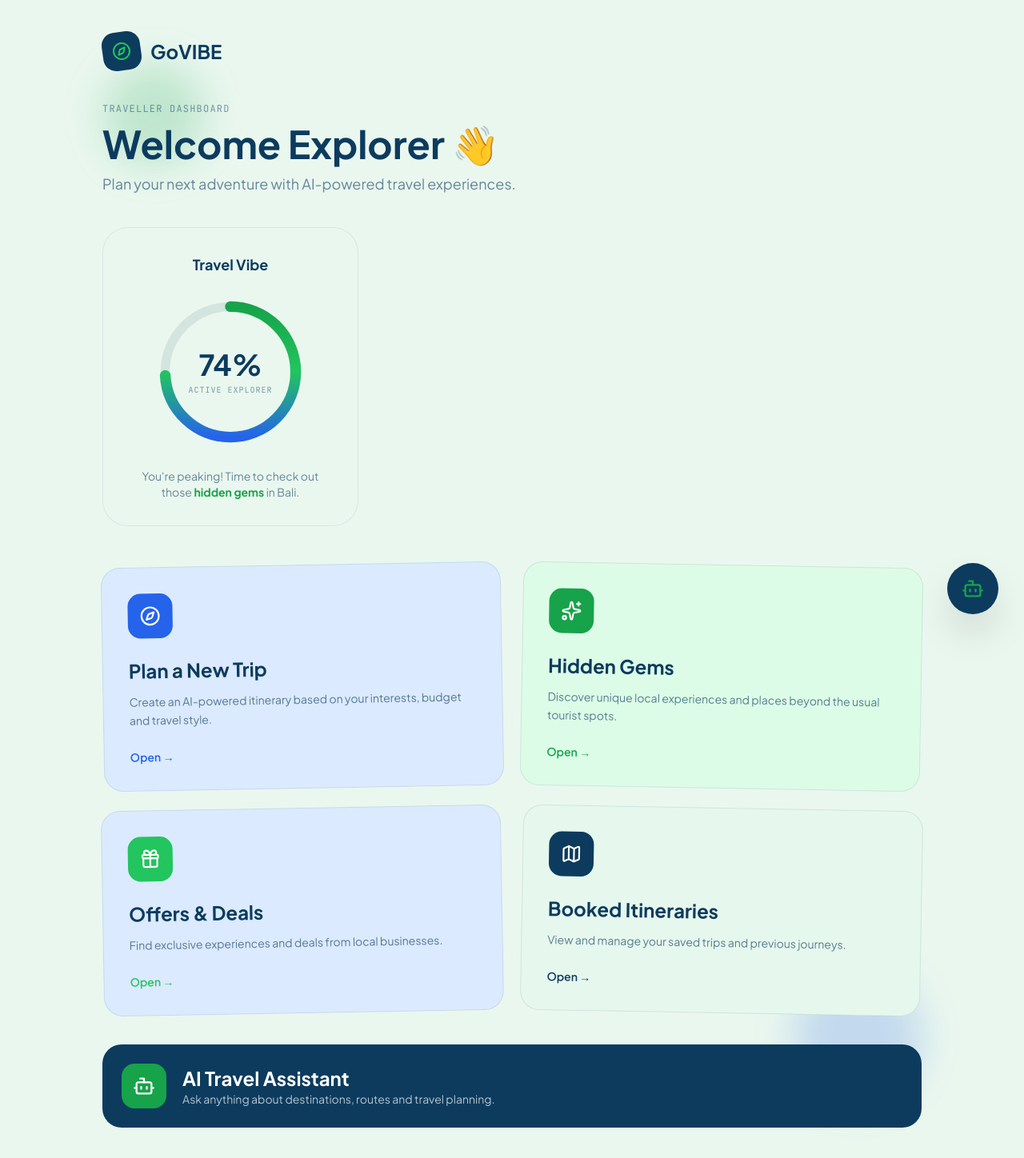
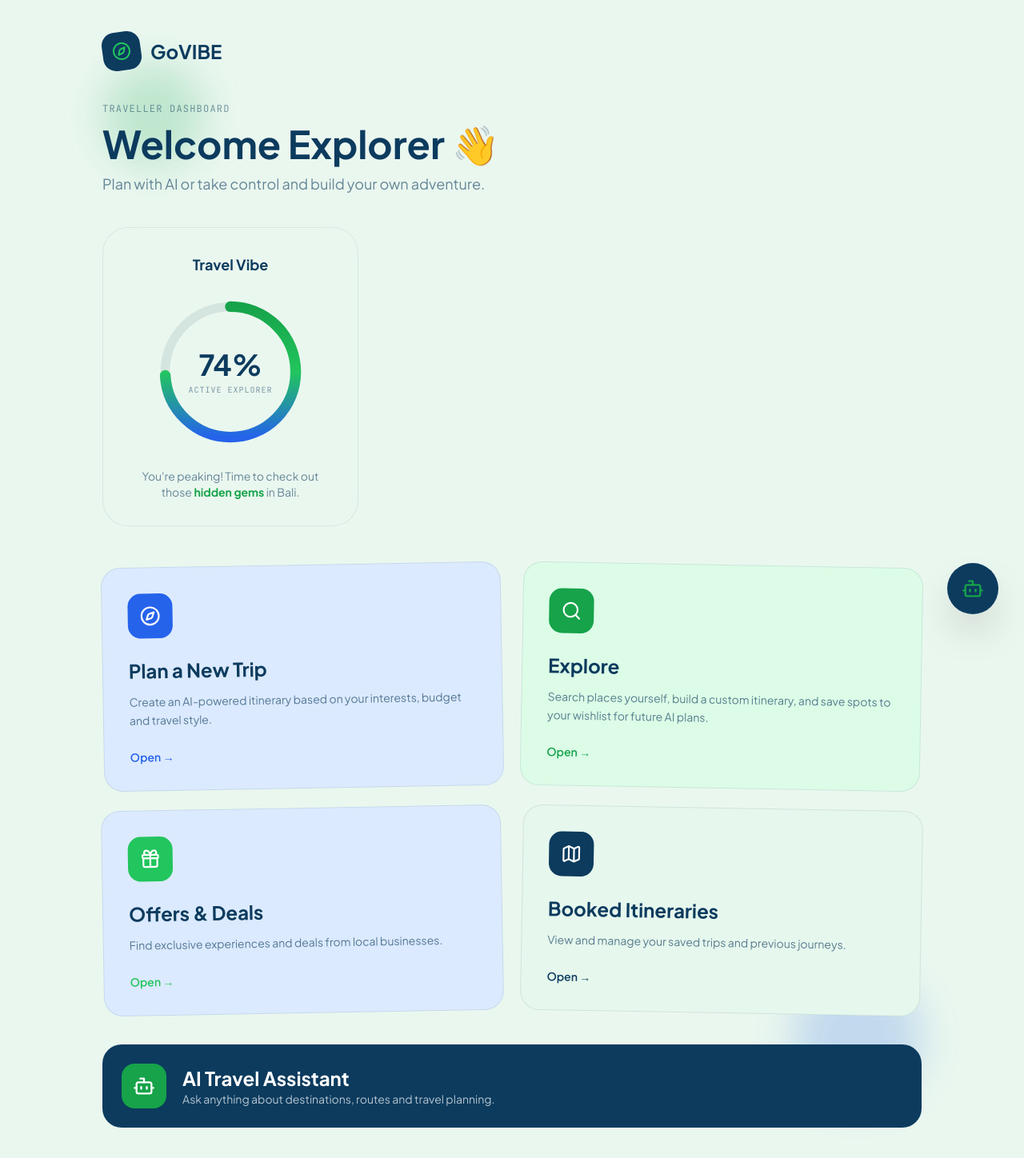
Before and after one commit to lovinsha08-cpu/GoVIBE-AI, a React app in the folder govibe-ai/frontend/: page /dashboard in a window 1280 px wide. Shown: the whole page at 80% size. Built offline with nearby package versions, Linux system fonts and the light colour scheme; no server answers; the HTML template or start-up script is replaced by a standard one; a web font is replaced by a local one.

Commit message:
feat: replace dashboard Hidden Gems card with Explore

```diff
--- a/govibe-ai/frontend/src/pages/TravelerDashboard.jsx
+++ b/govibe-ai/frontend/src/pages/TravelerDashboard.jsx
@@ -1,289 +1,37 @@
 import { useState } from "react";
 import { motion } from "framer-motion";
 import { useNavigate } from "react-router-dom";
-import {
-  Compass,
-  Sparkles,
-  Gift,
-  Map,
-  Bot
-} from "lucide-react";
+import { Compass, Search, Gift, Map, Bot } from "lucide-react";
 import AIAssistantChat from "../components/AIAssistantChat";
 import VibeMeter from "../components/VibeMeter";
 import FloatingAssistantButton from "../components/FloatingAssistantButton";
 
 const actions = [
-  {
-    id: "trip",
-    title: "Plan a New Trip",
-    desc: "Create an AI-powered itinerary based on your interests, budget and travel style.",
-    icon: Compass,
-    path: "/trip/new",
-    accent: "#2563EB",
-    tint: "#DBEAFE",
-  },
-  {
-    id: "gems",
-    title: "Hidden Gems",
-    desc: "Discover unique local experiences and places beyond the usual tourist spots.",
-    icon: Sparkles,
-    // Deep-links straight into Explore's Hidden Gems filter (and its 5
-    // category chips) instead of landing on the generic "All" view.
-    path: "/explore?filter=hidden",
-    accent: "#16A34A",
-    tint: "#DCFCE7",
-  },
-  {
-    id: "offers",
-    title: "Offers & Deals",
-    desc: "Find exclusive experiences and deals from local businesses.",
-    icon: Gift,
-    path: "/offers",
-    accent: "#22C55E",
-    tint: "#DBEAFE",
-  },
-  {
-    id: "bookings",
-    title: "Booked Itineraries",
-    desc: "View and manage your saved trips and previous journeys.",
-    icon: Map,
-    path: "/itineraries",
-    accent: "#0C3B5E",
-    tint: "#E6F7ED",
-  },
+  { id:"trip", title:"Plan a New Trip", desc:"Create an AI-powered itinerary based on your interests, budget and travel style.", icon:Compass, path:"/trip/new", accent:"#2563EB", tint:"#DBEAFE" },
+  { id:"explore", title:"Explore", desc:"Search places yourself, build a custom itinerary, and save spots to your wishlist for future AI plans.", icon:Search, path:"/explore", accent:"#16A34A", tint:"#DCFCE7" },
+  { id:"offers", title:"Offers & Deals", desc:"Find exclusive experiences and deals from local businesses.", icon:Gift, path:"/offers", accent:"#22C55E", tint:"#DBEAFE" },
+  { id:"bookings", title:"Booked Itineraries", desc:"View and manage your saved trips and previous journeys.", icon:Map, path:"/itineraries", accent:"#0C3B5E", tint:"#E6F7ED" },
 ];
 
-
-export default function TravelerDashboard() {
-
-  const navigate = useNavigate();
-  const [assistantOpen, setAssistantOpen] = useState(false);
-
-  return (
-    <main className="min-h-screen bg-[#EAF7EF] px-6 py-10 relative overflow-hidden">
-
-
-      {/* Floating background shapes */}
-      <motion.div
-        className="absolute top-20 left-[10%] w-32 h-32 rounded-full bg-[#16A34A]/20 blur-xl"
-        animate={{ y:[0,-20,0] }}
-        transition={{
-          duration:6,
-          repeat:Infinity,
-          ease:"easeInOut"
-        }}
-      />
-
-      <motion.div
-        className="absolute bottom-20 right-[10%] w-40 h-40 rounded-full bg-[#2563EB]/20 blur-xl"
-        animate={{ y:[0,25,0] }}
-        transition={{
-          duration:7,
-          repeat:Infinity,
-          ease:"easeInOut"
-        }}
-      />
-
-
-      {/* Header */}
-
-      <section className="max-w-5xl mx-auto relative z-10">
-
-
-        <motion.div
-          initial={{opacity:0,y:-15}}
-          animate={{opacity:1,y:0}}
-          transition={{duration:0.6}}
-          className="flex items-center gap-3 mb-10"
-        >
-
-          <div className="w-12 h-12 rounded-2xl bg-[#0C3B5E] flex items-center justify-center rotate-[-8deg]">
-            <Compass
-              className="text-[#22C55E]"
-              size={24}
-            />
-          </div>
-
-          <span className="font-display font-bold text-2xl text-[#0C3B5E]">
-            GoVIBE
-          </span>
-
-        </motion.div>
-
-
-
-        <motion.p
-          initial={{opacity:0}}
-          animate={{opacity:1}}
-          className="font-mono text-xs tracking-widest uppercase text-[#0C3B5E]/50"
-        >
-          Traveller Dashboard
-        </motion.p>
-
-
-        <motion.h1
-          initial={{opacity:0,y:15}}
-          animate={{opacity:1,y:0}}
-          transition={{delay:0.1}}
-          className="font-display font-bold text-5xl text-[#0C3B5E] mt-3"
-        >
-          Welcome Explorer 👋
-        </motion.h1>
-
-
-        <p className="text-[#0C3B5E]/60 mt-3 text-lg">
-          Plan your next adventure with AI-powered travel experiences.
-        </p>
-
-        {/* Vibe Meter */}
-        <motion.div
-          initial={{ opacity: 0, y: 15 }}
-          animate={{ opacity: 1, y: 0 }}
-          transition={{ delay: 0.15 }}
-          className="mt-10 max-w-xs"
-        >
-          <VibeMeter />
-        </motion.div>
-
-        {/* Action Cards */}
-
-        <div className="grid md:grid-cols-2 gap-6 mt-12">
-
-          {actions.map((item,index)=>(
-
-            <motion.button
-
-              key={item.id}
-
-              onClick={()=>{
-                if(item.path)
-                  navigate(item.path);
-                else
-                  alert("Coming Soon 🚀");
-              }}
-
-              initial={{
-                opacity:0,
-                y:25,
-                rotate:index%2===0?-1:1
-              }}
-
-              animate={{
-                opacity:1,
-                y:0,
-                rotate:index%2===0?-1:1
-              }}
-
-              whileHover={{
-                rotate:0,
-                scale:1.03,
-                y:-5
-              }}
-
-              transition={{
-                duration:0.5,
-                delay:index*0.1
-              }}
-
-              className="text-left rounded-3xl p-8 border border-[#0C3B5E]/10 relative overflow-hidden group spring-active"
-
-              style={{
-                backgroundColor:item.tint
-              }}
-
-            >
-
-              <div
-                className="w-14 h-14 rounded-2xl flex items-center justify-center mb-6"
-                style={{
-                  backgroundColor:item.accent
-                }}
-              >
-
-                <item.icon
-                  className="text-white"
-                  size={26}
-                />
-
-              </div>
-
-
-              <h2 className="font-display font-bold text-2xl text-[#0C3B5E]">
-                {item.title}
-              </h2>
-
-
-              <p className="text-[#0C3B5E]/65 mt-3 text-sm leading-relaxed">
-                {item.desc}
-              </p>
-
-
-              <div
-                className="mt-6 font-semibold text-sm"
-                style={{
-                  color:item.accent
-                }}
-              >
-                Open →
-              </div>
-
-
-            </motion.button>
-
-          ))}
-
-        </div>
-
-
-
-        {/* AI Assistant */}
-
-        <motion.button
-
-          whileHover={{
-            scale:1.03,
-            y:-4
-          }}
-
-          className="mt-10 w-full rounded-3xl p-6 flex items-center gap-5 bg-[#0C3B5E] text-white"
-
-          onClick={() => setAssistantOpen(true)}
-
-        >
-
-          <div className="w-14 h-14 rounded-2xl bg-[#16A34A] flex items-center justify-center">
-
-            <Bot size={28}/>
-
-          </div>
-
-
-          <div className="text-left">
-
-            <h3 className="font-display font-bold text-2xl">
-              AI Travel Assistant
-            </h3>
-
-            <p className="text-white/70 text-sm">
-              Ask anything about destinations, routes and travel planning.
-            </p>
-
-          </div>
-
-
-        </motion.button>
-
-
-      </section>
-
-      <AIAssistantChat
-        isOpen={assistantOpen}
-        onClose={() => setAssistantOpen(false)}
-        mode="traveler"
-      />
-
-      <FloatingAssistantButton onClick={() => setAssistantOpen(true)} />
-
-    </main>
-  );
+export default function TravelerDashboard(){
+  const navigate=useNavigate(); const [assistantOpen,setAssistantOpen]=useState(false);
+  return <main className="min-h-screen bg-[#EAF7EF] px-6 py-10 relative overflow-hidden">
+    <motion.div className="absolute top-20 left-[10%] w-32 h-32 rounded-full bg-[#16A34A]/20 blur-xl" animate={{y:[0,-20,0]}} transition={{duration:6,repeat:Infinity,ease:"easeInOut"}}/>
+    <motion.div className="absolute bottom-20 right-[10%] w-40 h-40 rounded-full bg-[#2563EB]/20 blur-xl" animate={{y:[0,25,0]}} transition={{duration:7,repeat:Infinity,ease:"easeInOut"}}/>
+    <section className="max-w-5xl mx-auto relative z-10">
+      <motion.div initial={{opacity:0,y:-15}} animate={{opacity:1,y:0}} transition={{duration:.6}} className="flex items-center gap-3 mb-10"><div className="w-12 h-12 rounded-2xl bg-[#0C3B5E] flex items-center justify-center rotate-[-8deg]"><Compass className="text-[#22C55E]" size={24}/></div><span className="font-display font-bold text-2xl text-[#0C3B5E]">GoVIBE</span></motion.div>
+      <motion.p initial={{opacity:0}} animate={{opacity:1}} className="font-mono text-xs tracking-widest uppercase text-[#0C3B5E]/50">Traveller Dashboard</motion.p>
+      <motion.h1 initial={{opacity:0,y:15}} animate={{opacity:1,y:0}} transition={{delay:.1}} className="font-display font-bold text-5xl text-[#0C3B5E] mt-3">Welcome Explorer 👋</motion.h1>
+      <p className="text-[#0C3B5E]/60 mt-3 text-lg">Plan with AI or take control and build your own adventure.</p>
+      <motion.div initial={{opacity:0,y:15}} animate={{opacity:1,y:0}} transition={{delay:.15}} className="mt-10 max-w-xs"><VibeMeter/></motion.div>
+      <div className="grid md:grid-cols-2 gap-6 mt-12">
+        {actions.map((item,index)=><motion.button key={item.id} onClick={()=>navigate(item.path)} initial={{opacity:0,y:25,rotate:index%2===0?-1:1}} animate={{opacity:1,y:0,rotate:index%2===0?-1:1}} whileHover={{rotate:0,scale:1.03,y:-5}} transition={{duration:.5,delay:index*.1}} className="text-left rounded-3xl p-8 border border-[#0C3B5E]/10 relative overflow-hidden group spring-active" style={{backgroundColor:item.tint}}>
+          <div className="w-14 h-14 rounded-2xl flex items-center justify-center mb-6" style={{backgroundColor:item.accent}}><item.icon className="text-white" size={26}/></div>
+          <h2 className="font-display font-bold text-2xl text-[#0C3B5E]">{item.title}</h2><p className="text-[#0C3B5E]/65 mt-3 text-sm leading-relaxed">{item.desc}</p><div className="mt-6 font-semibold text-sm" style={{color:item.accent}}>Open →</div>
+        </motion.button>)}
+      </div>
+      <motion.button whileHover={{scale:1.03,y:-4}} className="mt-10 w-full rounded-3xl p-6 flex items-center gap-5 bg-[#0C3B5E] text-white" onClick={()=>setAssistantOpen(true)}><div className="w-14 h-14 rounded-2xl bg-[#16A34A] flex items-center justify-center"><Bot size={28}/></div><div className="text-left"><h3 className="font-display font-bold text-2xl">AI Travel Assistant</h3><p className="text-white/70 text-sm">Ask anything about destinations, routes and travel planning.</p></div></motion.button>
+    </section>
+    <AIAssistantChat isOpen={assistantOpen} onClose={()=>setAssistantOpen(false)} mode="traveler"/><FloatingAssistantButton onClick={()=>setAssistantOpen(true)}/>
+  </main>
 }
```
